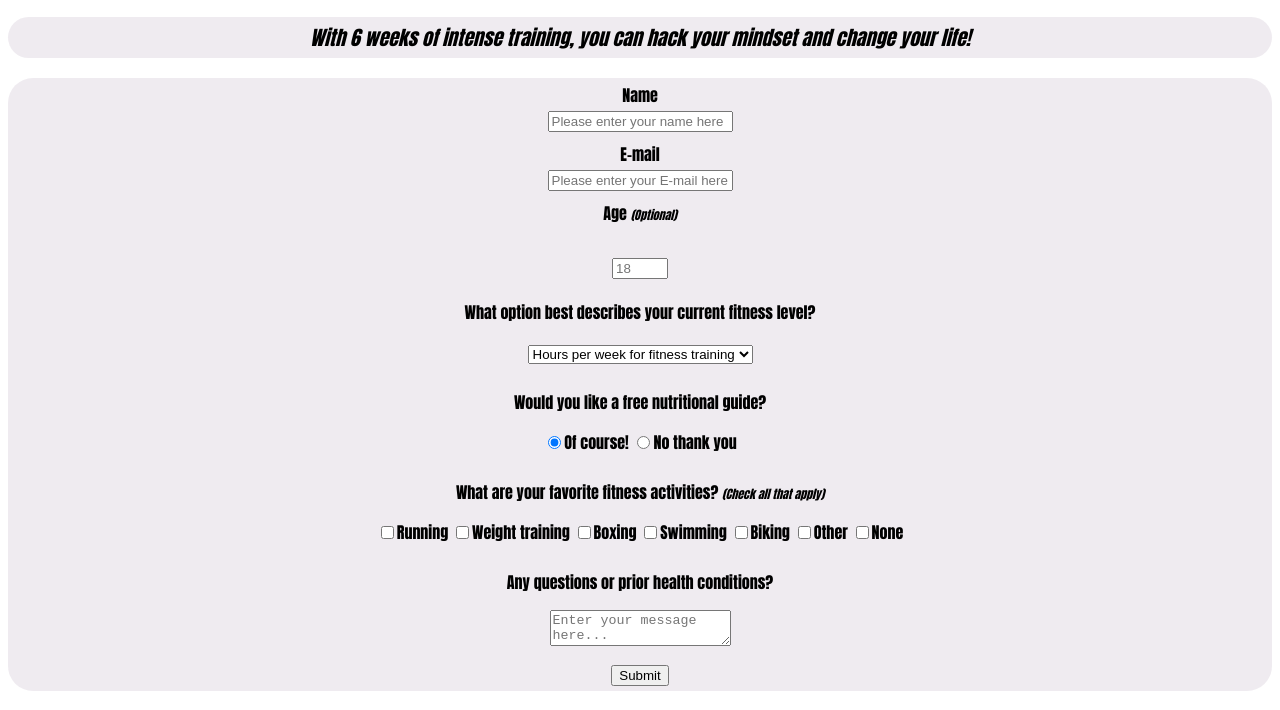
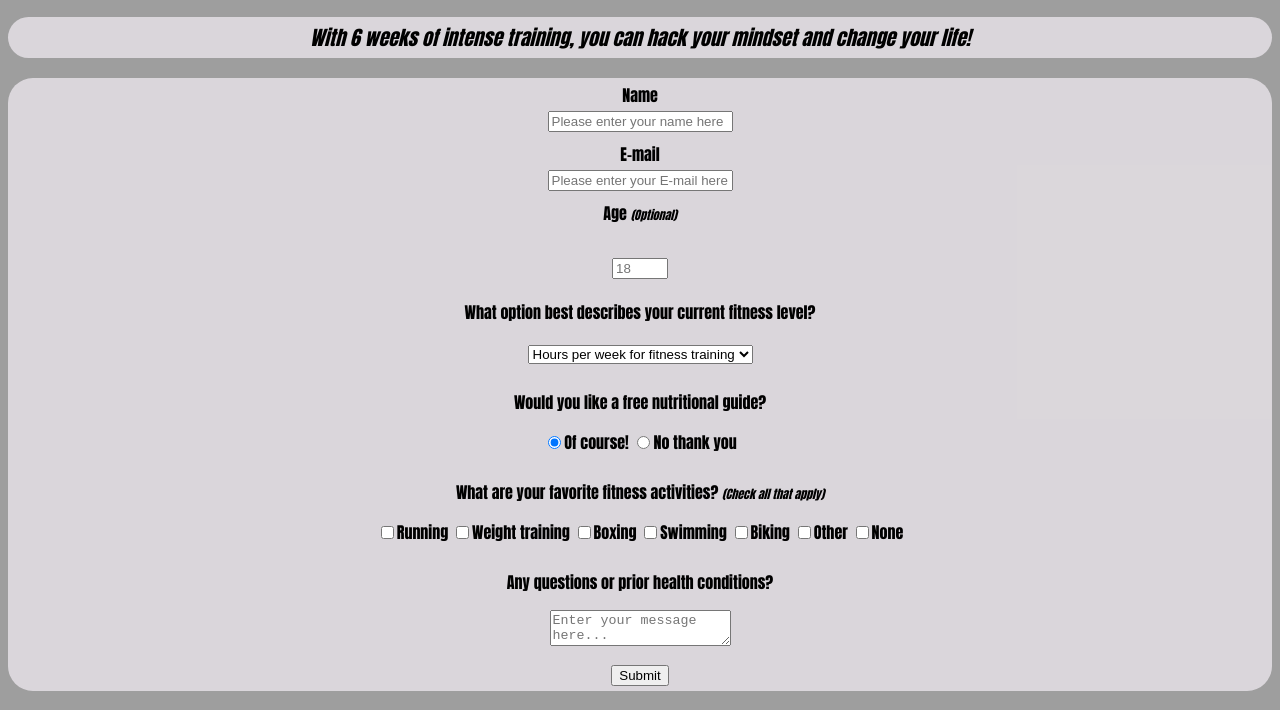
Before and after one commit to Alex-DeRemer/survey-form-fcc, a plain HTML site: page index.html in a window 1280 px wide. Shown: the part 90-800 px from the top of the page. Drawn offline with Linux system fonts and the light colour scheme; the site is published under a folder, as on GitHub Pages, so addresses that start at the root find nothing.

Commit message:
Added period before backslash

```diff
--- a/styles.css
+++ b/styles.css
@@ -2,7 +2,7 @@ body {
     font-size: 22px;
     font-family: Impact, Haettenschweiler, 'Arial Narrow Bold', sans-serif;
     margin: 36px, 24px;
-    background-image: url('/images/bg-img.jpg')/* no-repeat center center fixed*/;
+    background-image: url('./images/bg-img.jpg')/* no-repeat center center fixed*/;
     background-size: cover;
 }
 
```
